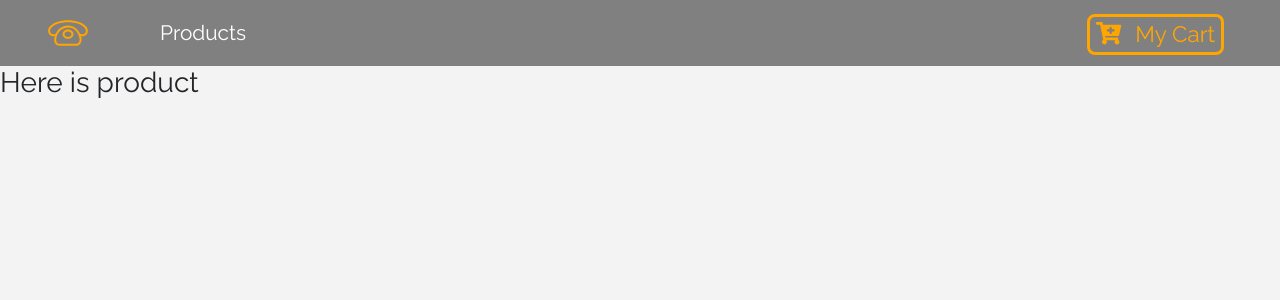
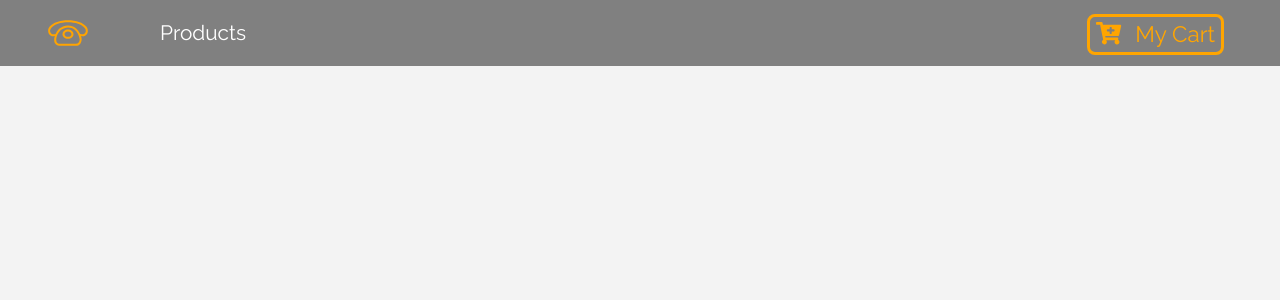
Before and after one commit to ogbeche77/eMarket, a React (Create React App) app: page / in a window 1280 px wide. Shown: the top 300 px of the page. Built offline with nearby package versions, Linux system fonts and the light colour scheme.

Commit message:
product setup

```diff
--- a/src/components/ProductList.js
+++ b/src/components/ProductList.js
@@ -2,11 +2,25 @@
 import Product from './Product'
 
 export default class ProductList extends Component {
+    state={
+        products: []
+    }
     render() {
         return (
-            <div>
-                <Product> </Product>
+            <React.Fragment>
+            <div className="py-5">
+            <div className="container">
+
+
+
+            <div className="row">
             </div>
+            </div>
+            </div>
+
+            </React.Fragment>
+               // <Product> </Product>
+
         )
     }
 }
```
